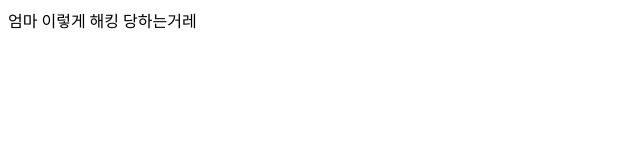
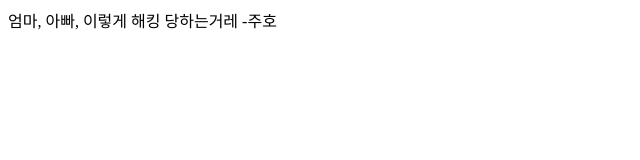
Before and after one commit to AmazonService-tech/AmazonService-tech.github.io, a plain HTML site: page index.html in a window 1280 px wide. Shown: the whole page, without its empty margins (0-640 px from the left). Drawn offline with Linux system fonts and the light colour scheme.

Commit message:
Update index.html

```diff
--- a/index.html
+++ b/index.html
@@ -1 +1 @@
-<p>엄마 이렇게 해킹 당하는거레</p>
+<p>엄마, 아빠, 이렇게 해킹 당하는거레 -주호</p>
```
